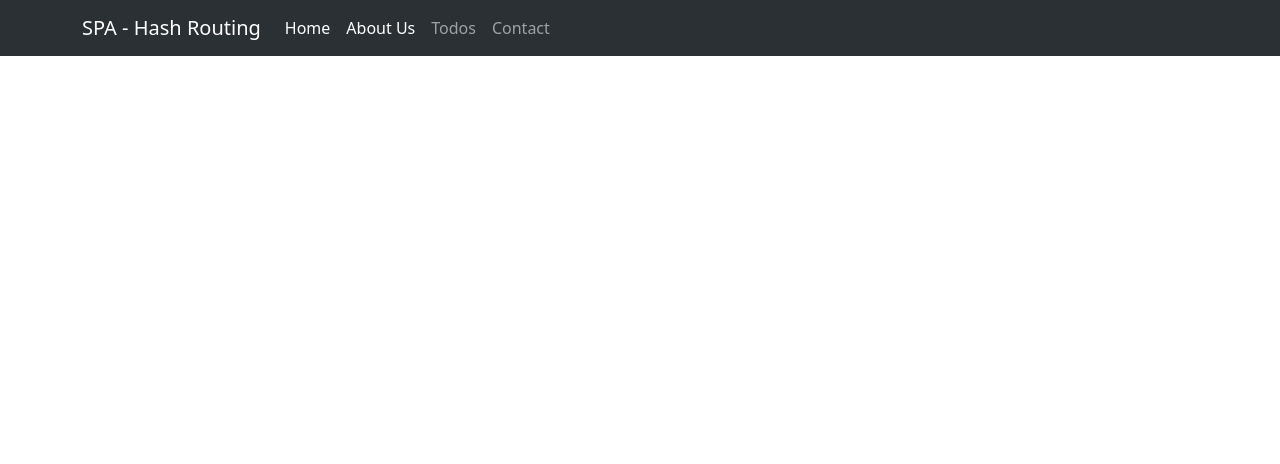
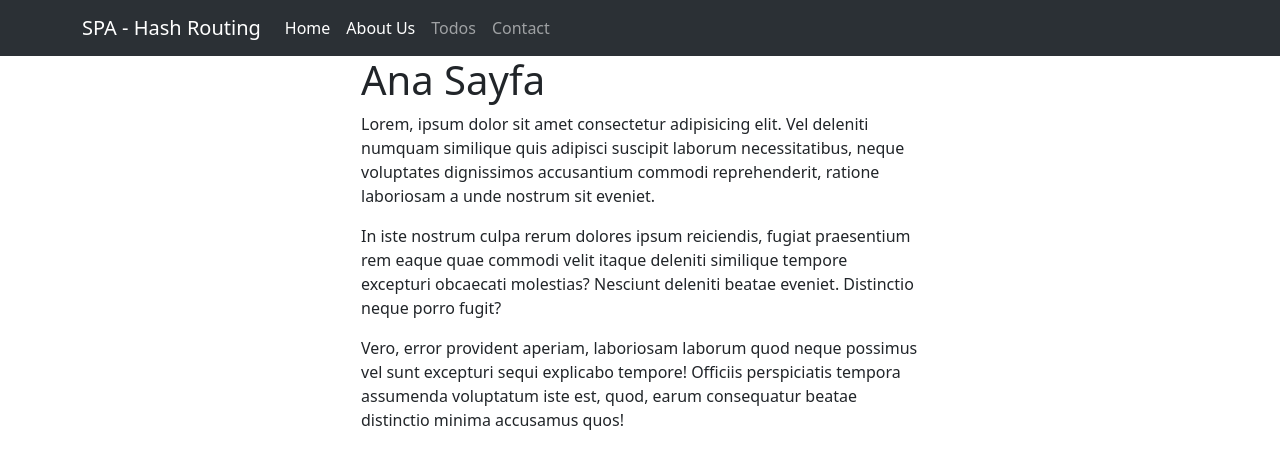
Before and after one commit to alpataseven/SinglePageApp, a plain HTML site: page index.html in a window 1280 px wide. Drawn offline with nearby package versions, Linux system fonts and the light colour scheme.

Commit message:
finish..

```diff
--- /dev/null
+++ b/home.html
@@ -0,0 +1,10 @@
+<h1>Ana Sayfa</h1>
+<p>Lorem, ipsum dolor sit amet consectetur adipisicing elit. Vel deleniti numquam similique quis adipisci
+    suscipit laborum necessitatibus, neque voluptates dignissimos accusantium commodi reprehenderit, ratione
+    laboriosam a unde nostrum sit eveniet.</p>
+<p>In iste nostrum culpa rerum dolores ipsum reiciendis, fugiat praesentium rem eaque quae commodi velit
+    itaque deleniti similique tempore excepturi obcaecati molestias? Nesciunt deleniti beatae eveniet.
+    Distinctio neque porro fugit?</p>
+<p>Vero, error provident aperiam, laboriosam laborum quod neque possimus vel sunt excepturi sequi explicabo
+    tempore! Officiis perspiciatis tempora assumenda voluptatum iste est, quod, earum consequatur beatae
+    distinctio minima accusamus quos!</p>
--- a/index.html
+++ b/index.html
@@ -35,8 +35,13 @@
         </div>
       </nav>
 
-
-
+      <div class="container">
+        <row>
+            <div class="col-sm-6 offset-sm-3">
+                <div id="app"></div>
+            </div>
+        </row>
+      </div>
 
     <script src="https://cdn.jsdelivr.net/npm/@popperjs/core@2.11.8/dist/umd/popper.min.js"
         integrity="sha384-I7E8VVD/ismYTF4hNIPjVp/Zjvgyol6VFvRkX/vR+Vc4jQkC+hVqc2pM8ODewa9r"
--- a/main.js
+++ b/main.js
@@ -3,25 +3,53 @@ console.log("window.location.port", window.location.port)
 console.log("window.location.host, window.location.host")
 console.log("window.location.hostname", window.location.hostname)
 
+const app = document.querySelector('#app')
+
 const hashLinks = document.querySelectorAll('.hash-route-link')
 
 const routes = {
     "": {
-        title: "Ana Sayfa"
+        title: "Ana Sayfa",
+        isApi: false,
+        data: "./home.html",
     },
     "#todos": {
-        title: "Todo List"
+        title: "Todo List",
+        isApi: true,
+        data: "https://jsonplaceholder.typicode.com/todos/",
     },
     "#about": {
-        title: "About Us"
+        title: "About Us",
+        data: "./about-us.html",
+        isApi: false,
     },
     "#contact": {
-        title: "Contact"
+        title: "Contact",
+        data: "contact.html",
+        isApi: false,
     },
 }
 
 function checkRoute(hash = window.location.hash) {
     document.title = routes[hash].title
+    const dataUrl = routes[hash].data
+    isApi = routes[hash].isApi
+    if (isApi) {
+        app.innerHTML = ""
+        const createUl = document.createElement('ul')
+        app.append(createUl)
+
+        fetch(dataUrl).then(res => res.json()).then(data => {
+            data.forEach(item => {
+                const createLi = document.createElement('li')
+                createLi.innerHTML = item.title
+                createUl.append(createLi)
+            })
+        })
+    } else if (!isApi) {
+        fetch(dataUrl).then(res => res.text()).then(data => app.innerHTML = data)
+    }
+
 }
 
 hashLinks.forEach(item => item.addEventListener("click", (event) => {
```
Also changed, not shown: about-us.html (added, +11 -0 lines), contact.html (added, +14 -0 lines).
